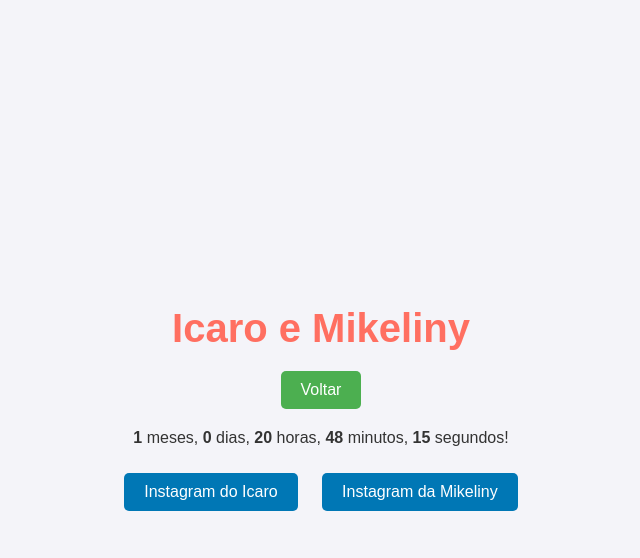
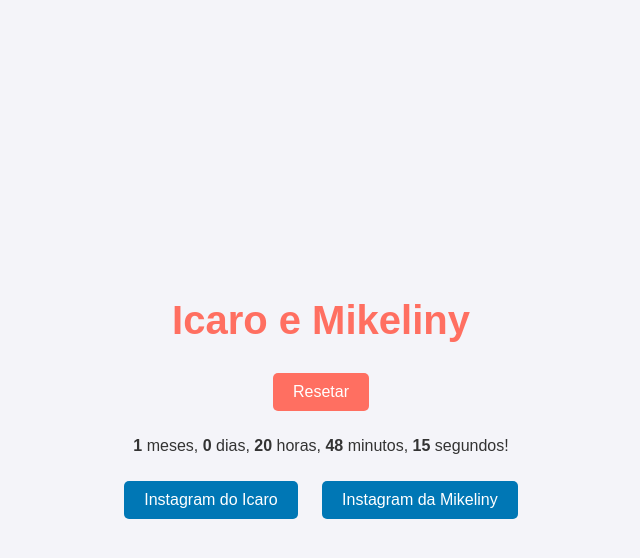
Before and after one commit to floquinho69/Keli, a plain HTML site: page index.html in a window 1280 px wide. Both pictures are taken after a click on the button "Tempo juntos". Shown: the whole page, without its empty margins (319-959 px from the left). Drawn offline with Linux system fonts and the light colour scheme.

Commit message:
Update index.html

```diff
--- a/index.html
+++ b/index.html
@@ -14,7 +14,7 @@
       <button id="firstMeeting">A Primeira Vez Que Eu Te Vi</button>
     </div>
     <div id="displayArea" class="hidden">
-      <button id="backButton">Voltar</button>
+      <button id="resetButton">Resetar</button>
       <div id="content"></div>
     </div>
     <div id="socialLinks">
```
